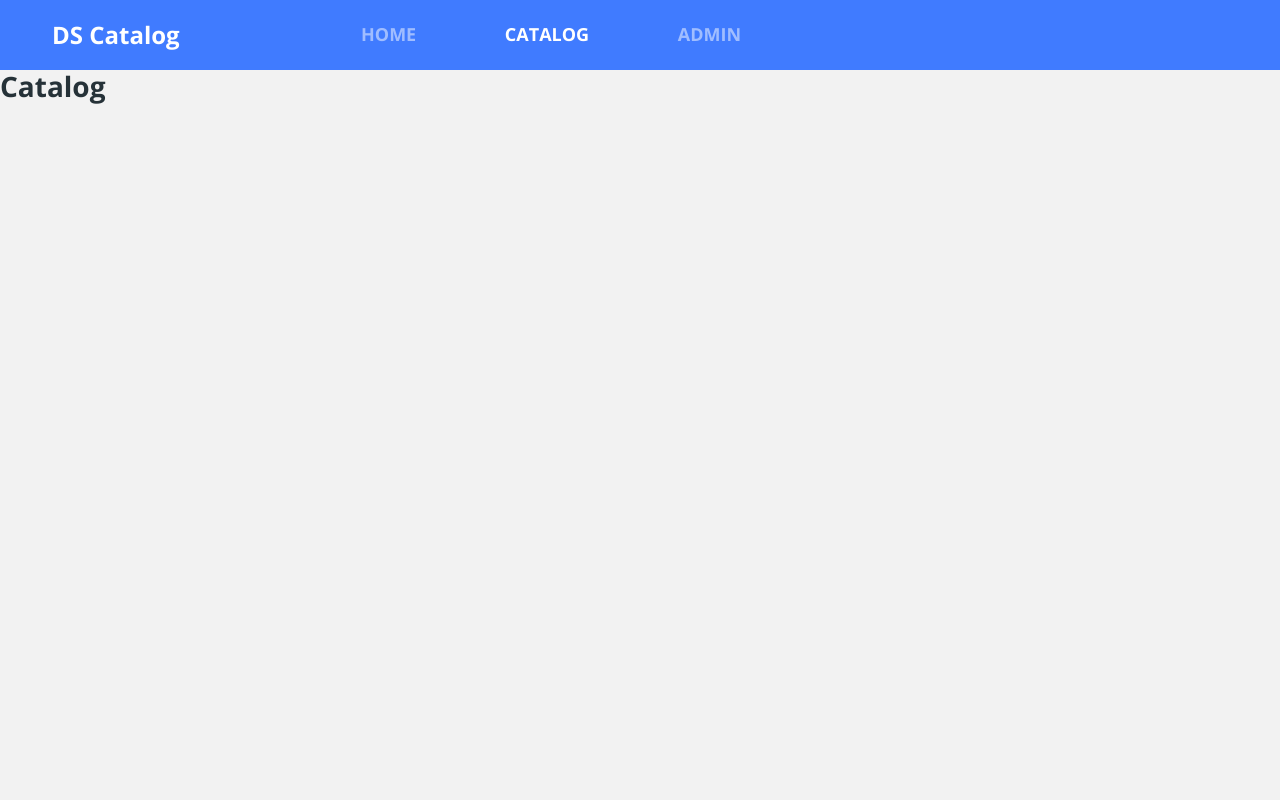
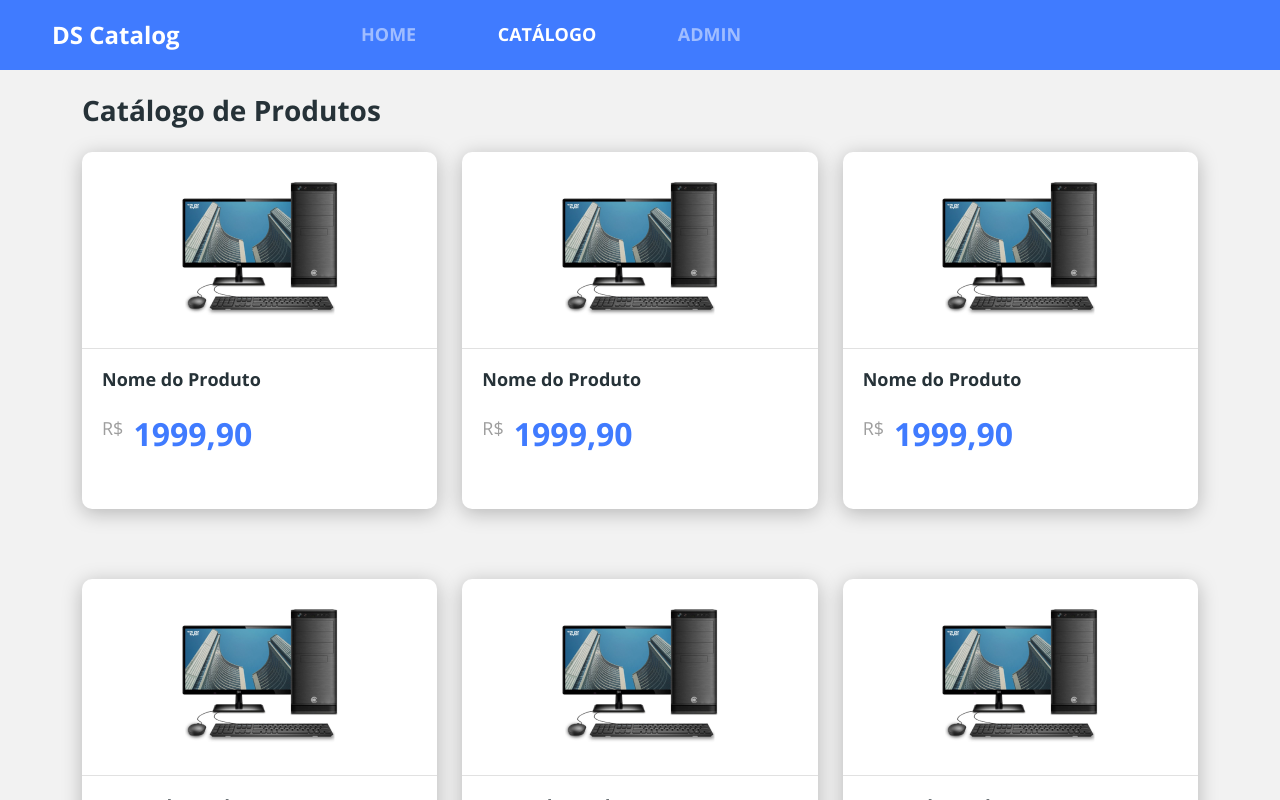
Before and after one commit to devsuperior/dscatalog-next-rec, a Next.js app: page /catalog in a window 1280 px wide. Shown: the top 800 px of the page. Built offline with nearby package versions, Linux system fonts and the light colour scheme.

Commit message:
product catalog

```diff
--- a/src/@types/index.ts
+++ b/src/@types/index.ts
@@ -6,3 +6,7 @@ export type NavLinkProps = {
 export type ButtonIconProps = {
   label: string;
 };
+
+export type ProductPriceProps = {
+  price: string;
+};
--- a/src/components/Navbar/index.tsx
+++ b/src/components/Navbar/index.tsx
@@ -32,7 +32,7 @@ export default function Navbar() {
               <NavbarLink label="HOME" target="/" />
             </li>
             <li>
-              <NavbarLink label="CATALOG" target="/catalog" />
+              <NavbarLink label="CATÁLOGO" target="/catalog" />
             </li>
             <li>
               <NavbarLink label="ADMIN" target="/admin" />
--- /dev/null
+++ b/src/components/ProductItem/index.tsx
@@ -0,0 +1,25 @@
+import Image from "next/image";
+import Link from "next/link";
+import styles from "./productitem.module.css";
+import productImg from "../../../public/product.png";
+import ProductPrice from "../ProductPrice";
+
+export default function ProductItem() {
+  return (
+    <Link href="/catalog/product/a1ds1fasd5f6a">
+      <a className={`card-base border-radius-10 ${styles.productCard}`}>
+        <div className={styles.cardTopContainer}>
+          <Image
+            src={productImg}
+            alt="Nome do produto"
+            className={styles.productCardImage}
+          />
+        </div>
+        <div className={styles.cardBottomContainer}>
+          <h6>Nome do Produto</h6>
+          <ProductPrice price="1999,90" />
+        </div>
+      </a>
+    </Link>
+  );
+}
--- /dev/null
+++ b/src/components/ProductItem/productitem.module.css
@@ -0,0 +1,24 @@
+.productCard {
+  text-align: center;
+  margin-bottom: 20px;
+}
+
+.cardTopContainer {
+  padding: 16px;
+  border-bottom: 1px solid #e1e1e1;
+}
+
+.cardBottomContainer {
+  padding: 20px 20px 30px 20px;
+  text-align: left;
+}
+
+.cardBottomContainer h6 {
+  font-size: 18px;
+  color: #263238;
+}
+
+.productCardImage {
+  width: 160px;
+  height: 160px;
+}
--- /dev/null
+++ b/src/components/ProductPrice/index.tsx
@@ -0,0 +1,11 @@
+import { ProductPriceProps } from "../../@types";
+import styles from "./productprice.module.css";
+
+export default function ProductPrice({ price }: ProductPriceProps) {
+  return (
+    <div className={styles.productPriceContainer}>
+      <span>R$</span>
+      <h3>{price}</h3>
+    </div>
+  );
+}
--- /dev/null
+++ b/src/components/ProductPrice/productprice.module.css
@@ -0,0 +1,15 @@
+.productPriceContainer {
+  margin: 25px 0;
+  display: flex;
+}
+
+.productPriceContainer span {
+  font-size: 18px;
+  color: #9e9e9e;
+}
+
+.productPriceContainer h3 {
+  font-size: 32px;
+  color: #407bff;
+  margin-left: 10px;
+}
--- a/src/components/index.ts
+++ b/src/components/index.ts
@@ -1,2 +1,3 @@
 export { default as Navbar } from "./Navbar";
 export { default as ButtonIcon } from "./ButtonIcon";
+export { default as ProductItem } from "./ProductItem";
--- a/src/pages/catalog/index.tsx
+++ b/src/pages/catalog/index.tsx
@@ -1,7 +1,28 @@
+import { ProductItem } from "../../components";
+import styles from "../../styles/pages/catalog.module.css";
+
 export default function CatalogHome() {
   return (
-    <div>
-      <h3>Catalog</h3>
+    <div className="container">
+      <h3 className="my-4">Catálogo de Produtos</h3>
+      <div className={styles.catalogProducts}>
+        <ProductItem />
+        <ProductItem />
+        <ProductItem />
+        <ProductItem />
+        <ProductItem />
+        <ProductItem />
+        <ProductItem />
+        <ProductItem />
+        <ProductItem />
+        <ProductItem />
+        <ProductItem />
+        <ProductItem />
+        <ProductItem />
+        <ProductItem />
+        <ProductItem />
+        <ProductItem />
+      </div>
     </div>
   );
 }
--- /dev/null
+++ b/src/styles/pages/catalog.module.css
@@ -0,0 +1,19 @@
+.catalogProducts {
+  margin: 20px 0;
+  display: grid;
+  grid-template-columns: repeat(auto-fill, 100%);
+  gap: 50px 25px;
+  justify-content: space-between;
+}
+
+@media (min-width: 768px) {
+  .catalogProducts {
+    grid-template-columns: repeat(auto-fit, 280px);
+  }
+}
+
+@media (min-width: 992px) {
+  .catalogProducts {
+    grid-template-columns: repeat(auto-fill, minmax(280px, 1fr));
+  }
+}
```
